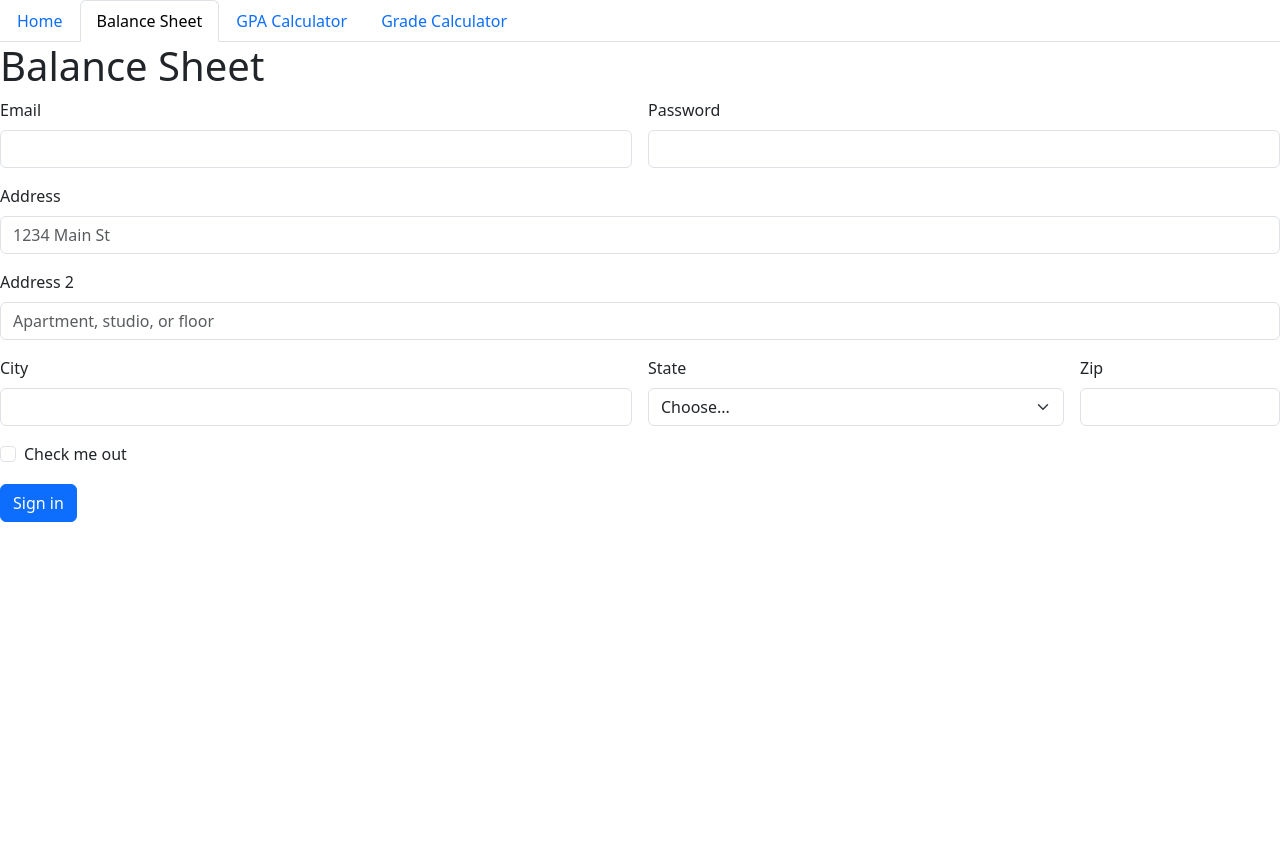
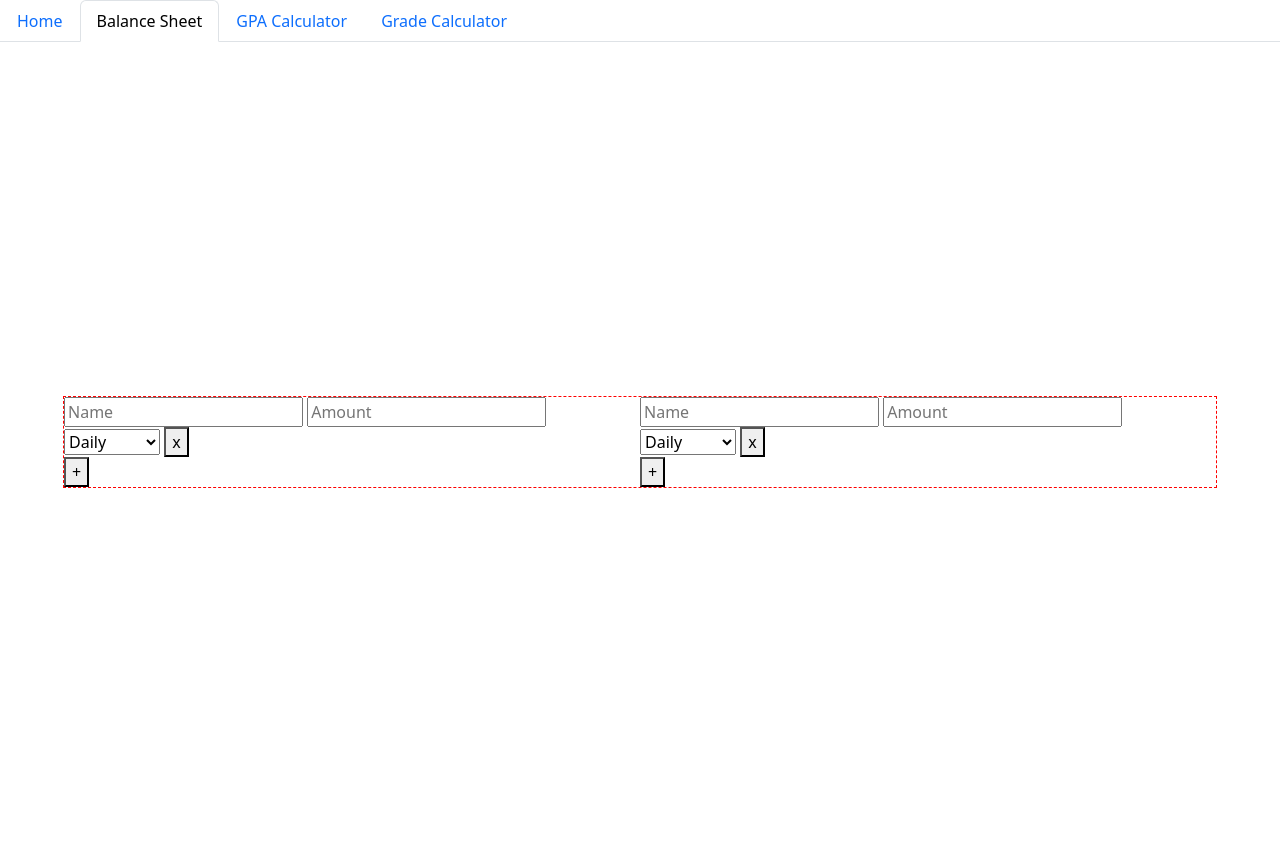
Before and after one commit to premiumfriedrice/PFLPrototype, a Flask app: page /balance_sheet in a window 1280 px wide. Before the commit the page ends 522 px from the top, so only its background shows below. Run offline with Flask 3, Linux system fonts and the light colour scheme.

Commit message:
created basic form layout and functionality for balance sheet. Only works for expense side (right) so far. Need to modify bs.js to have both sides be responsive.

```diff
--- /dev/null
+++ b/static/bs.css
@@ -0,0 +1,15 @@
+.main {
+    height: 100vh;
+    width: 100vw;
+    display: flex;
+    justify-content: center;
+    align-items: center;
+}
+
+.hero {
+    outline: red dashed 1px;
+    width: 90%;
+    display: flex;
+    justify-content: space-evenly;
+    align-items: center;
+}
--- /dev/null
+++ b/static/bs.js
@@ -0,0 +1,18 @@
+document.addEventListener('DOMContentLoaded', function() {
+    const form = document.getElementById('expense-form');
+    const addButton = form.querySelector('.add-button');
+
+    addButton.addEventListener('click', function() {
+        const formInput = form.querySelector('.form-input').cloneNode(true);
+        formInput.querySelector('input[name="name"]').value = '';
+        formInput.querySelector('input[name="amount"]').value = '';
+        formInput.querySelector('select[name="frequency"]').selectedIndex = 0;
+
+        const deleteButton = formInput.querySelector('.delete-button');
+        deleteButton.addEventListener('click', function() {
+            form.removeChild(formInput);
+        });
+
+        form.insertBefore(formInput, addButton);
+    });
+});
--- a/templates/balance_sheet.html
+++ b/templates/balance_sheet.html
@@ -1,5 +1,6 @@
 {% extends "base.html" %}
 {% block title %}Balance Sheet{% endblock %}
+{% block style %}<link href="static/bs.css" rel="stylesheet">{% endblock %}
 {% block body %}
     <ul class="nav nav-tabs">
         <li class="nav-item">
@@ -15,54 +16,47 @@
             <a class="nav-link" href="/grade_calculator">Grade Calculator</a>
         </li>
     </ul>
-    <div class="hero">
-        <div class="income"></div>
-        <div class="expenses"></div>
-        <h1>Balance Sheet</h1>
-        <form class="row g-3">
-            <div class="col-md-6">
-                <label for="inputEmail4" class="form-label">Email</label>
-                <input type="email" class="form-control" id="inputEmail4">
+    <div class="main">
+        <div class="hero">
+            <div class="income">
+                <form id="income-form">
+                    <div class="form-wrapper">
+                        <div class="form-input">
+                            <input type="text" name="name" placeholder="Name">
+                            <input type="number" name="amount" placeholder="Amount">
+                            <select name="frequency">
+                                <option value="daily">Daily</option>
+                                <option value="weekly">Weekly</option>
+                                <option value="bi-weekly">Bi-Weekly</option>
+                                <option value="monthly">Monthly</option>
+                            </select>
+                            <button class="delete-button" type="button">x</button>
+                        </div>
+                    </div>
+                    <button class="add-button" type="button">+</button>
+                </form>
             </div>
-            <div class="col-md-6">
-                <label for="inputPassword4" class="form-label">Password</label>
-                <input type="password" class="form-control" id="inputPassword4">
+            <div class="expense">
+                <form id="expense-form">
+                    <div class="form-wrapper">
+                        <div class="form-input">
+                            <input type="text" name="name" placeholder="Name">
+                            <input type="number" name="amount" placeholder="Amount">
+                            <select name="frequency">
+                                <option value="daily">Daily</option>
+                                <option value="weekly">Weekly</option>
+                                <option value="bi-weekly">Bi-Weekly</option>
+                                <option value="monthly">Monthly</option>
+                            </select>
+                            <button class="delete-button" type="button">x</button>
+                        </div>
+                    </div>
+                    <button class="add-button" type="button">+</button>
+                </form>
             </div>
-            <div class="col-12">
-                <label for="inputAddress" class="form-label">Address</label>
-                <input type="text" class="form-control" id="inputAddress" placeholder="1234 Main St">
-            </div>
-            <div class="col-12">
-                <label for="inputAddress2" class="form-label">Address 2</label>
-                <input type="text" class="form-control" id="inputAddress2" placeholder="Apartment, studio, or floor">
-            </div>
-            <div class="col-md-6">
-                <label for="inputCity" class="form-label">City</label>
-                <input type="text" class="form-control" id="inputCity">
-            </div>
-            <div class="col-md-4">
-                <label for="inputState" class="form-label">State</label>
-                <select id="inputState" class="form-select">
-                    <option selected>Choose...</option>
-                    <option>...</option>
-                </select>
-            </div>
-            <div class="col-md-2">
-                <label for="inputZip" class="form-label">Zip</label>
-                <input type="text" class="form-control" id="inputZip">
-            </div>
-            <div class="col-12">
-                <div class="form-check">
-                    <input class="form-check-input" type="checkbox" id="gridCheck">
-                    <label class="form-check-label" for="gridCheck">
-                    Check me out
-                    </label>
-                </div>
-            </div>
-            <div class="col-12">
-            <button type="submit" class="btn btn-primary">Sign in</button>
-            </div>
-        </form>
+        </div>
     </div>
-        <script src="https://cdn.jsdelivr.net/npm/bootstrap@5.3.2/dist/js/bootstrap.bundle.min.js" integrity="sha384-C6RzsynM9kWDrMNeT87bh95OGNyZPhcTNXj1NW7RuBCsyN/o0jlpcV8Qyq46cDfL" crossorigin="anonymous"></script>
+    <script src="static/bs.js"></script>
+    <script src="https://cdn.jsdelivr.net/npm/bootstrap@5.3.2/dist/js/bootstrap.bundle.min.js" integrity="sha384-C6RzsynM9kWDrMNeT87bh95OGNyZPhcTNXj1NW7RuBCsyN/o0jlpcV8Qyq46cDfL" crossorigin="anonymous"></script>
+
 {% endblock %}
--- a/templates/base.html
+++ b/templates/base.html
@@ -6,9 +6,8 @@
         <title>{% block title %}{% endblock %}</title>
         <meta name="description" content="Prototype for personal financial literacy app">
         <meta name="viewport" content="width=device-width, initial-scale=1">
-        {% block style %}
         <link href="https://cdn.jsdelivr.net/npm/bootstrap@5.3.2/dist/css/bootstrap.min.css" rel="stylesheet" integrity="sha384-T3c6CoIi6uLrA9TneNEoa7RxnatzjcDSCmG1MXxSR1GAsXEV/Dwwykc2MPK8M2HN" crossorigin="anonymous">
-        {% endblock %}
+        {% block style %}{% endblock %}
     </head>
     <body>
       {% block body %}
```
Also changed, not shown: 1 other file.
